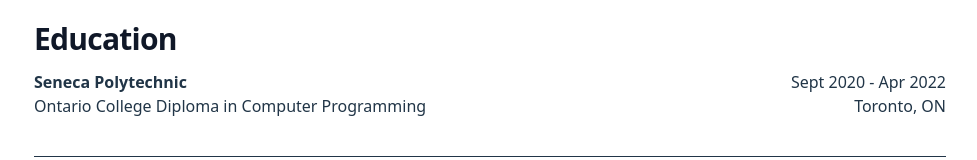
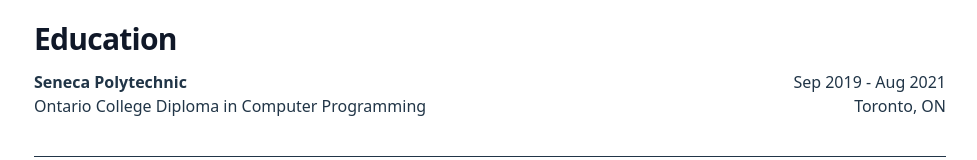
Before and after one commit to sungchulpark1/sungchulpark1.github.io, a React (Vite) app in the folder web-portfolio/: page / in a window 1280 px wide. Shown: the part 1838-1998 px from the top of the page, without its empty margins (150-1127 px from the left). Built offline with nearby package versions, Linux system fonts and the light colour scheme.

Commit message:
fix education date

```diff
--- a/web-portfolio/src/components/Education.tsx
+++ b/web-portfolio/src/components/Education.tsx
@@ -14,7 +14,7 @@
           Education
         </h2>
         <School degree="Ontario College Diploma in Computer Programming"
-          dates="Sept 2020 - Apr 2022"
+          dates="Sep 2019 - Aug 2021"
           school="Seneca Polytechnic"
           location="Toronto, ON"
         />
```
